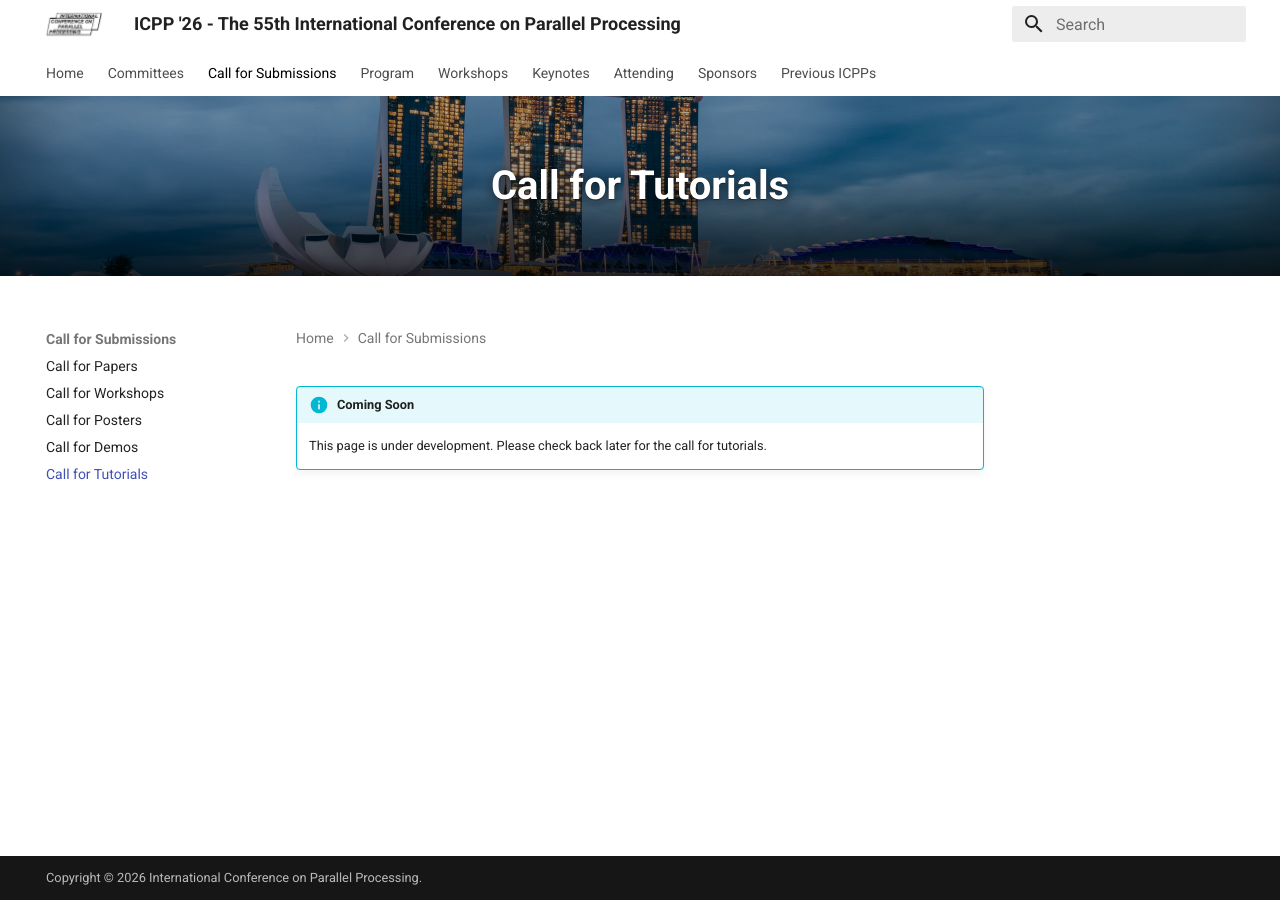
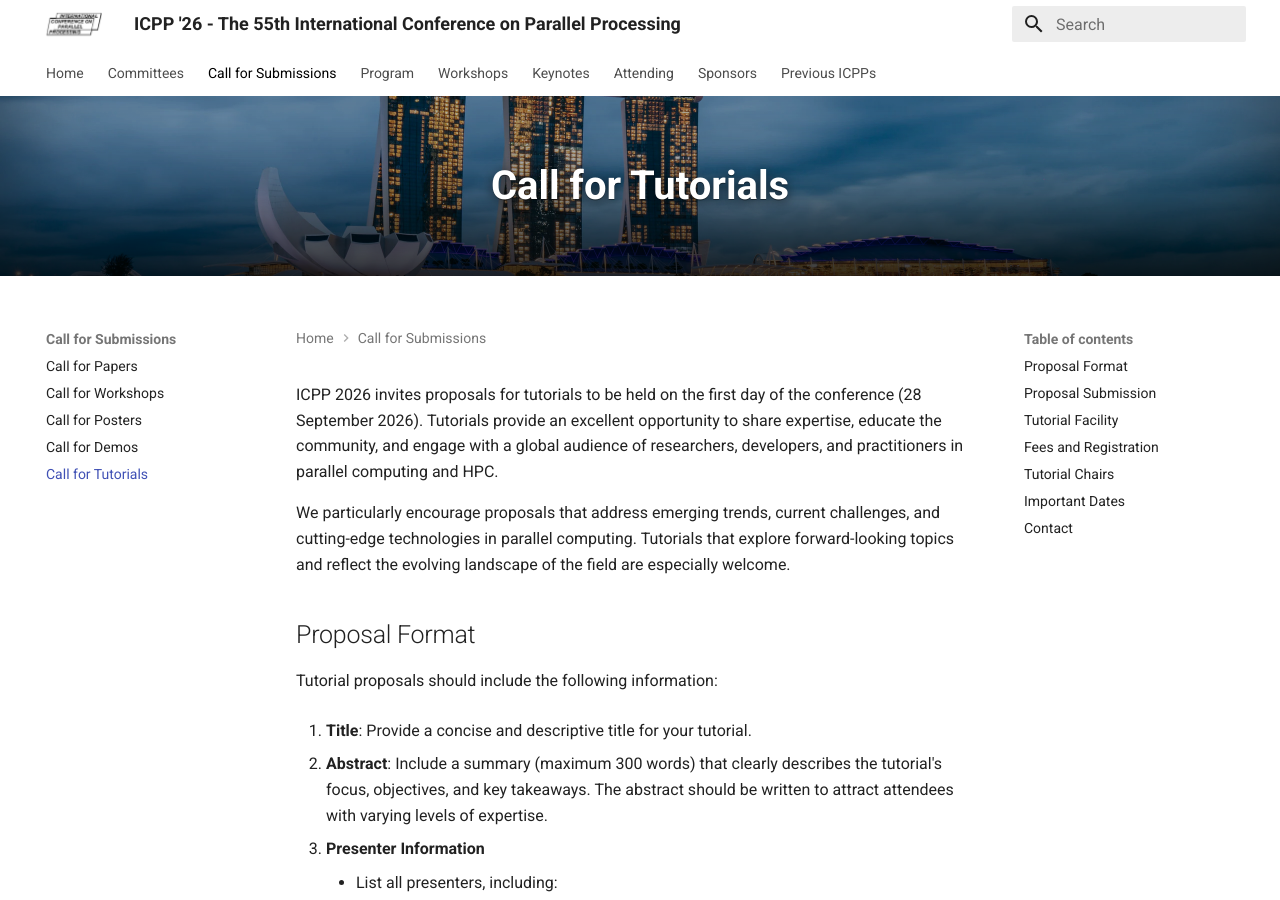
Before and after one commit to icpp2026/icpp2026.github.io, an MkDocs documentation site: the page built from docs/call-for-tutorials.md, in a window 1280 px wide and 900 px high. Built offline with MkDocs 1.6.1 and Material for MkDocs 9.7.7, drawn with Linux system fonts in a browser that asks for light colours; comment, search, counter and statistics services are not loaded; some of the changed text lies outside the part shown.

Commit message:
call for tut

```diff
--- a/docs/call-for-tutorials.md
+++ b/docs/call-for-tutorials.md
@@ -1,4 +1,61 @@
 # Call for Tutorials
 
-!!! info "Coming Soon"
-    This page is under development. Please check back later for the call for tutorials.
+ICPP 2026 invites proposals for tutorials to be held on the first day of the conference (28 September 2026). Tutorials provide an excellent opportunity to share expertise, educate the community, and engage with a global audience of researchers, developers, and practitioners in parallel computing and HPC.
+
+We particularly encourage proposals that address emerging trends, current challenges, and cutting-edge technologies in parallel computing. Tutorials that explore forward-looking topics and reflect the evolving landscape of the field are especially welcome.
+
+## Proposal Format
+
+Tutorial proposals should include the following information:
+
+1. **Title**: Provide a concise and descriptive title for your tutorial.
+
+2. **Abstract**: Include a summary (maximum 300 words) that clearly describes the tutorial's focus, objectives, and key takeaways. The abstract should be written to attract attendees with varying levels of expertise.
+
+3. **Presenter Information**
+    - List all presenters, including:
+        - Full name
+        - Title / position
+        - Affiliation (university, company, or organization)
+        - Contact email
+
+4. **Target Audience**
+    - Specify the intended audience (e.g., beginner, intermediate, advanced) and any prerequisites or required background knowledge.
+
+5. **Tutorial Structure**
+    - **Duration**: Indicate whether the tutorial is intended to be a half-day (3-4 hours) or full-day (6-8 hours) session.
+    - **Outline**: Provide an outline of the tutorial content, including topics covered, estimated time allocation for each section, and any hands-on activities or demonstrations.
+    - **Learning objectives**: Clearly define what attendees will learn and be able to do after participating in the tutorial.
+    - **Hands-on activities (Optional)**: If applicable, describe any interactive or hands-on components of the tutorial and how they will enhance the learning experience.
+
+6. **Past Experience (Optional)**: If you have conducted similar tutorials at past conferences or events, please provide details, including feedback or evaluations if available.
+
+## Proposal Submission
+
+Please submit your proposal as a single PDF file through the ICPP submission system ([https://ssl.linklings.net/conferences/icpp](https://ssl.linklings.net/conferences/icpp){:target="_blank"}) by the specified deadline.
+
+## Tutorial Facility
+
+ICPP 2026 will provide one room for each accepted tutorial. Tutorials may be scheduled as either half-day or full-day sessions. Each room will be equipped with a projector and screen.
+
+## Fees and Registration
+
+ICPP 2026 conference registrants may attend tutorials at no additional cost. Therefore, there will be no "tutorial-only" registration option. No financial support (e.g., registration fee waivers or travel funding) will be provided for tutorial organizers.
+
+## Tutorial Chairs
+
+- **Chen Wang**, Nanyang Technological University, Singapore
+- **Chen Cheng**, ByteDance, Singapore
+
+## Important Dates
+
+- **Proposal Deadline**: July 17, 2026 (AoE)
+- **Notification of Acceptance**: August 7, 2026 (AoE)
+- **Tutorial Date**: September 28, 2026 (SGT)
+
+## Contact
+
+For inquiries, please contact:
+
+- Chen Wang ([chen.wang@ntu.edu.sg](mailto:chen.wang@ntu.edu.sg))
+- Chen Cheng ([chencheng.sg@bytedance.com](mailto:chencheng.sg@bytedance.com))
```
